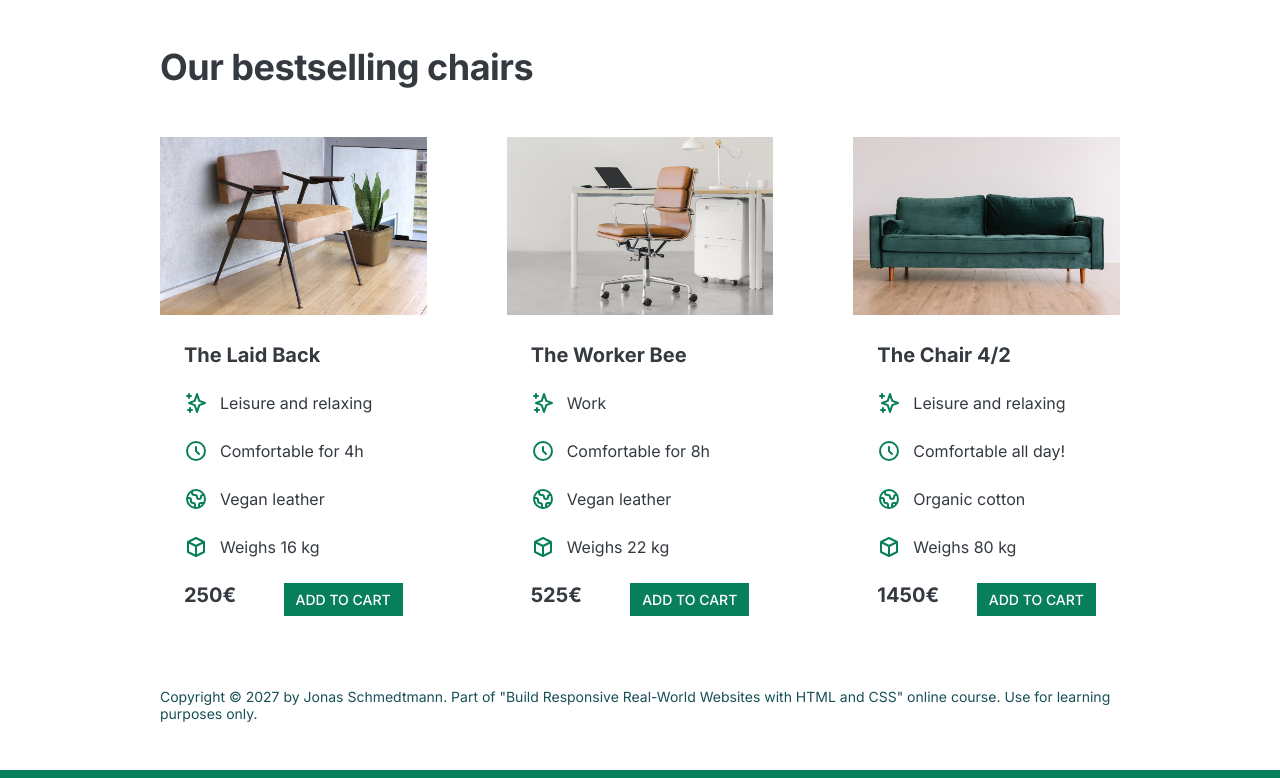
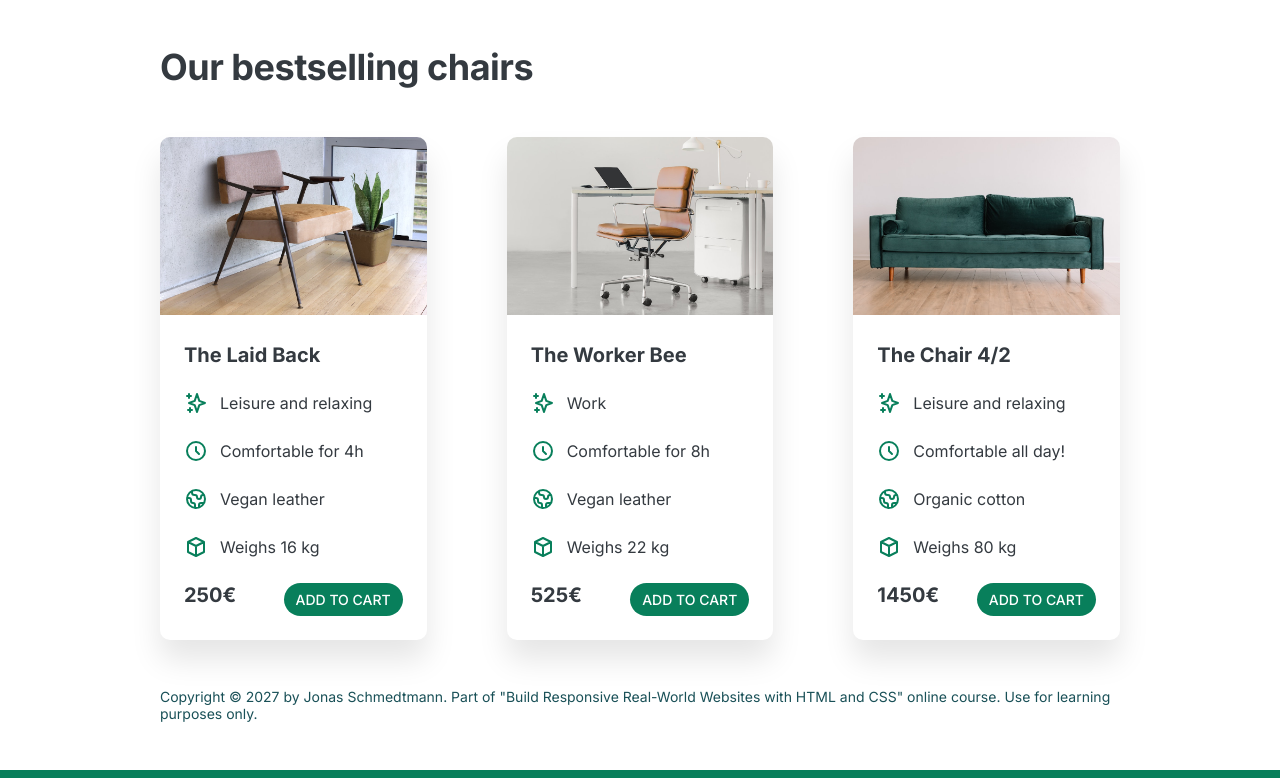
Before and after one commit to Leonardodognani/Design, a plain HTML site: page index.html in a window 1280 px wide. Shown: the part 1150-1928 px from the top of the page. Drawn offline with Linux system fonts and the light colour scheme.

Commit message:
icons, shadows e borders

```diff
--- a/style.css
+++ b/style.css
@@ -56,6 +56,7 @@ h2 {
   text-transform: uppercase;
   font-weight: 500;
   display: inline-block;
+  border-radius: 100px;
 }
 
 .btn:hover,
@@ -72,6 +73,11 @@ h2 {
   font-size: 14px;
   padding: 8px 12px;
 }
+
+img {
+  border-radius: 10px;
+}
+
 /* ------------------------ */
 /* COMPONENT STYLES */
 /* ------------------------ */
@@ -93,6 +99,8 @@ h1 {
   font-size: 44px;
   line-height: 1.1;
   letter-spacing: -1px;
+
+  /* text-shadow: 0px 20px 3px rgba(0, 0, 0, 0.2); */
 }
 
 .header-text {
@@ -128,6 +136,7 @@ img {
   background-color: #087F5B;
   color:#fff;
   padding: 24px;
+  border-radius: 10px;
 }
 
 .testimonial-box {
@@ -146,8 +155,19 @@ img {
 }
 
 /* CHAIRS */
+
+.chair{
+  box-shadow: 0px 20px 30px 0px rgba(0, 0, 0, 0.1);
+  border-radius: 10px;
+}
+
 .chair-box {
   padding: 24px;
+}
+
+.chair img {
+  border-bottom-left-radius: 0;
+  border-bottom-right-radius: 0;
 }
 
 h3 {
```
Also changed, not shown: index.html (+8 -4 lines).
